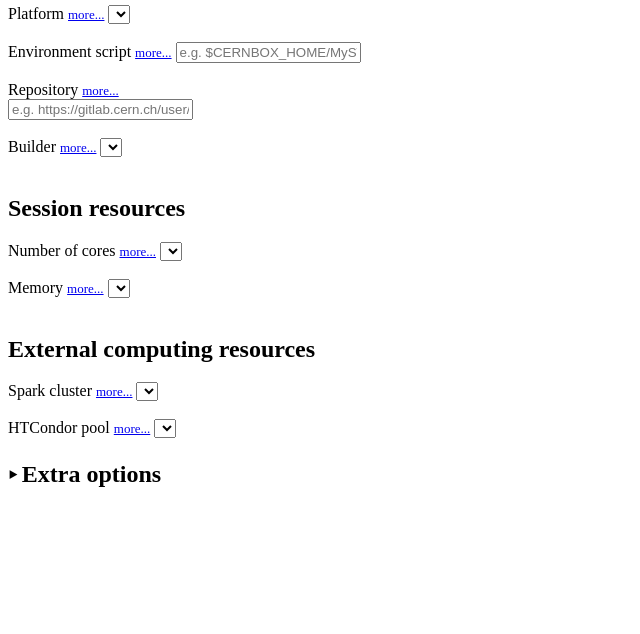
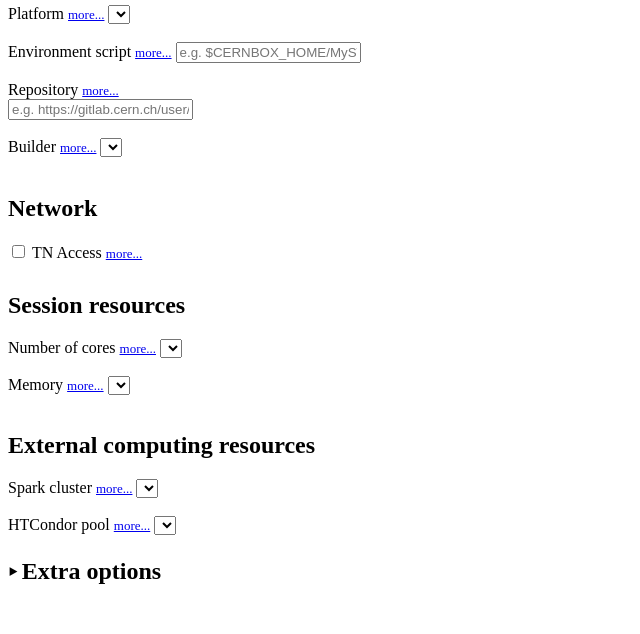
Before and after one commit to swan-cern/jupyterhub-extensions, a Python web app: template SwanSpawner/swanspawner/templates/options_form_template.html in a window 1280 px wide. Shown: the part 197-831 px from the top of the page, without its empty margins (0-640 px from the left). Before the commit the page ends 684 px from the top, so only its background shows below. Run offline with Jinja, Linux system fonts and the light colour scheme; the template is opened without the code that fills it: most values are stand-ins (such as "Sample title", 1, 10 or a date in 2020); lists and menus that the app fills with data are empty.

Commit message:
swanspawner: New option to redirect to the TN
When filling this checkbox, the user will be redirected to another cluster that is exposed to the TN, preserving all of the originally specified url params.

```diff
--- a/SwanHub/swanhub/spawn_handler.py
+++ b/SwanHub/swanhub/spawn_handler.py
@@ -245,6 +245,7 @@ class SpawnHandler(JHSpawnHandler):
                                         self.request.uri, {"_xsrf": self.xsrf_token.decode('ascii')}
                                     ),
                                     spawner=for_user.spawner,
+                                    tn_enabled=configs.tn_enabled,
                                     save_config=save_config
                                     )
 
--- a/SwanHub/swanhub/templates/spawn.html
+++ b/SwanHub/swanhub/templates/spawn.html
@@ -73,6 +73,9 @@
       keyboard: false
     });
 
+    // Fill the checkbox if this is a cluster exposed to the TN
+    $('#use-tn').prop('checked', '{{ tn_enabled }}' === 'True');
+
     $('#spawn').on('click', function (e) {
       const form = document.getElementById('spawn_form');
 
--- a/SwanSpawner/swanspawner/templates/options_form_template.html
+++ b/SwanSpawner/swanspawner/templates/options_form_template.html
@@ -60,6 +60,7 @@
         "use-jupyterlab": [lcg_source, customenv_source],
         [`use-${lcg_source}`]: [lcg_source, customenv_source],
         [`use-${customenv_source}`]:[lcg_source, customenv_source],
+        "use-tn": [lcg_source, customenv_source],
     };
     const selectors = {
         [lcg_parent_field]: [lcg_source],
@@ -226,6 +227,16 @@
                 tooltip.style.backgroundColor = '#333';
             }, 3000);
         });
+    }
+
+    /**
+     * Redirect to the TN access page, preserving all URL parameters
+     */
+    function accessTN(checked) {
+        const url_params = (new URLSearchParams(window.location.search)).toString();
+        console.log(url_params);
+        const next_url = checked ? '{{ ats_domain_name }}' : '{{ general_domain_name }}';
+        window.location.host = `${next_url}/hub/spawn${url_params ? `?${url_params}` : ''}`;
     }
 
     /**
@@ -619,6 +630,19 @@
         <br>
     </div>
 
+    <div id="network_config" style="margin-bottom: 30px;">
+        <h2>Network</h2>
+
+        <div id="tnSection">
+            <input type="checkbox" id="use-tn" name="use-tn" onchange="accessTN(this.checked);" style="width: auto; height: auto; display: inline-block;">
+            <label style="width: auto; height: auto; display: inline-block;" for="use-tn">TN Access</label>
+            <a href="#" onclick="toggleVisibility('use-tnDetails');"><span class='nbs'>more...</span></a>
+            <div style="display:none;" id="use-tnDetails">
+                <span class='nb'>Request a user session that is exposed to the CERN Technical Network.</span>
+            </div>
+        </div>
+    </div>
+
     <!-- Resources configuration -->
     <div id="resources_config">
         <h2>Session resources</h2>
```
Also changed, not shown: SwanHub/swanhub/handlers_configs.py (+8 -0 lines), SwanSpawner/swanspawner/swanspawner.py (+13 -1 lines).
